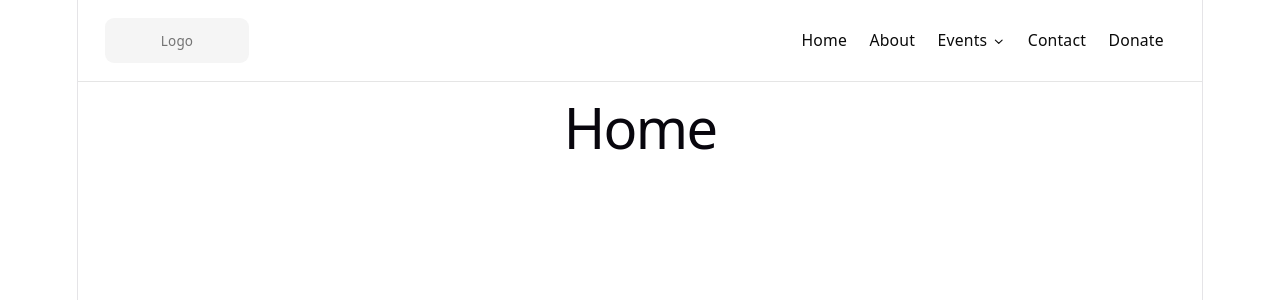
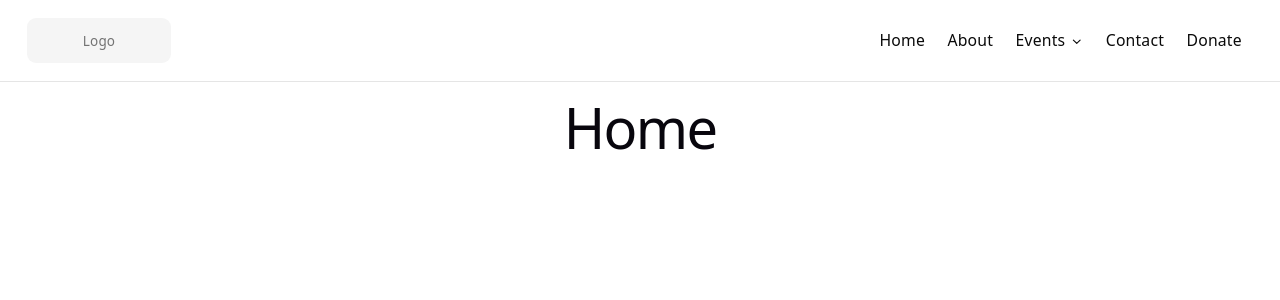
Before and after one commit to jaymbans/phillip-morgan-foundation, a React (Vite) app in the folder pmf-app/: page / in a window 1280 px wide. Shown: the top 300 px of the page. Built offline with nearby package versions, Linux system fonts and the light colour scheme.

Commit message:
increase bounds of page

```diff
--- a/pmf-app/src/index.css
+++ b/pmf-app/src/index.css
@@ -126,11 +126,9 @@ body {
 }
 
 #root {
-  width: 1126px;
-  max-width: 100%;
+  width: 100%;
   margin: 0 auto;
   text-align: center;
-  border-inline: 1px solid var(--border);
   min-height: 100svh;
   display: flex;
   flex-direction: column;
```
